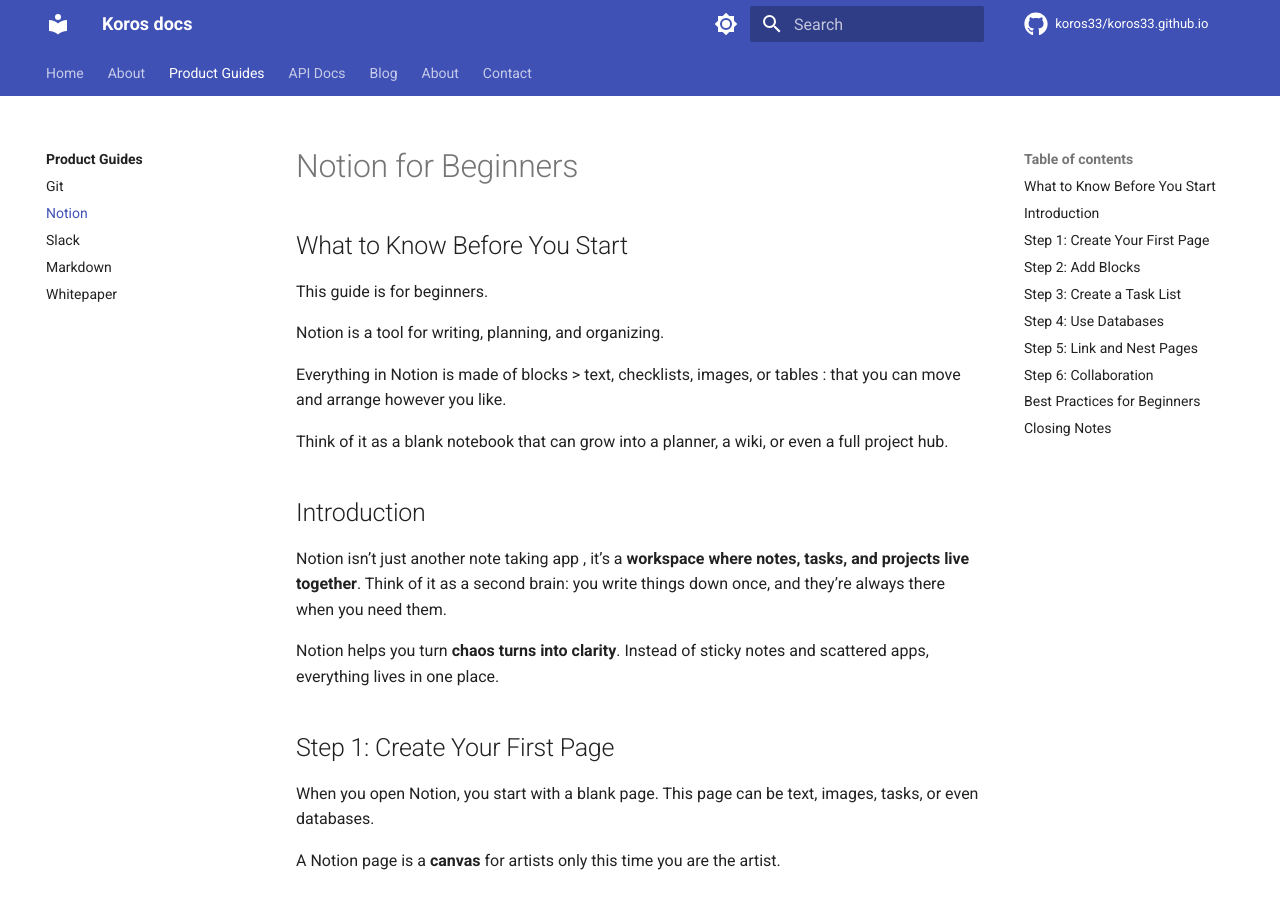
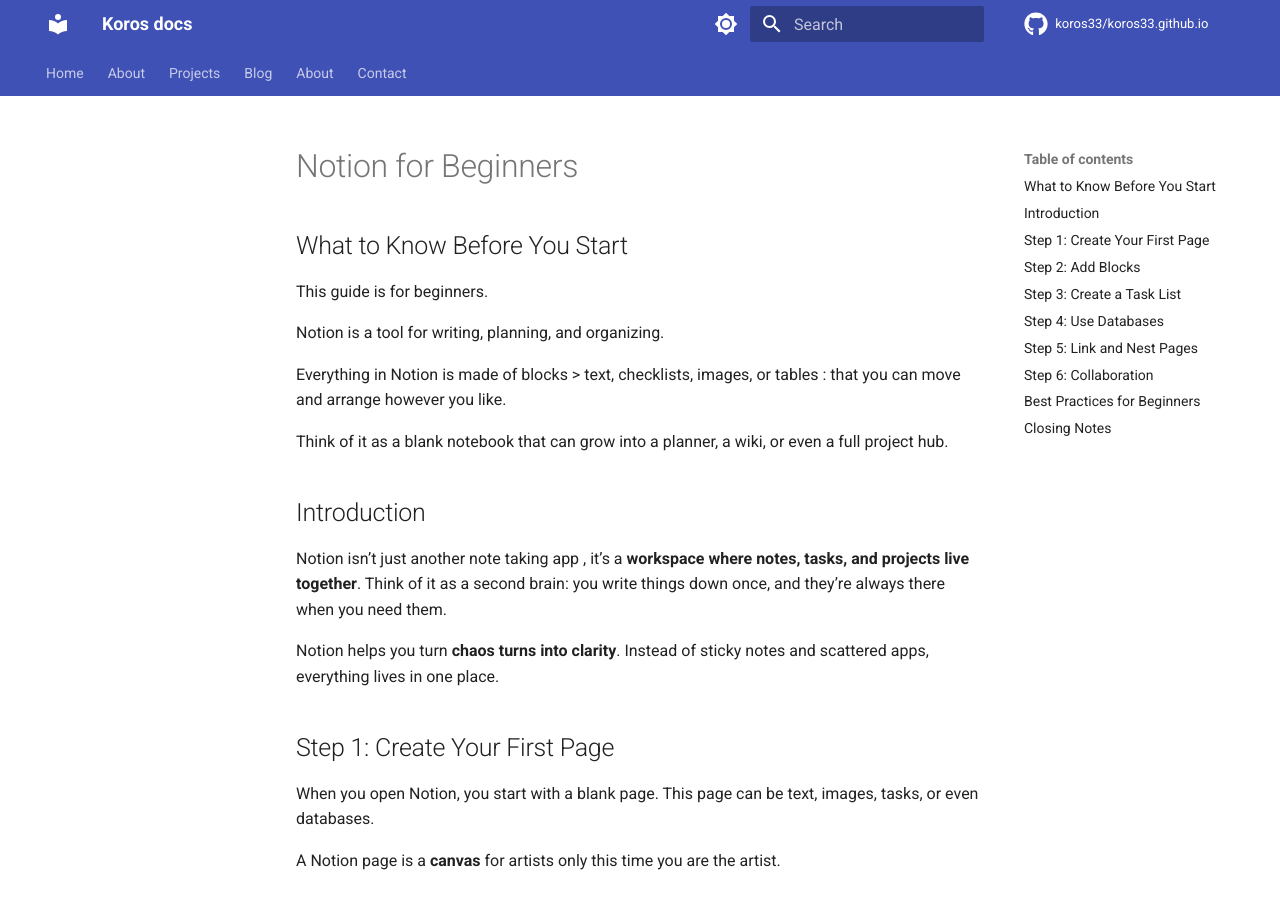
Before and after one commit to koros33/koros33.github.io, an MkDocs documentation site: the page built from docs/productguides/notion.md, in a window 1280 px wide and 900 px high. Built offline with MkDocs 1.6.1 and Material for MkDocs 9.7.7, drawn with Linux system fonts in a browser that asks for light colours; comment, search, counter and statistics services are not loaded; the version menu is left out; some of the changed lines change nothing that is shown.

Commit message:
Update mkdocs.yml

```diff
--- a/mkdocs.yml
+++ b/mkdocs.yml
@@ -100,27 +100,12 @@
 nav:
   - Home: index.md
   - About: about.md
-  - Product Guides:
-      - Overview: productguides/index.md
-      - Git: productguides/git.md
-      - Notion: productguides/notion.md
-      - Slack: productguides/slack.md
-      - Markdown: productguides/markdown.md
-      - Whitepaper: productguides/whitepaper.md
-  - API Docs:
-      - Home: apidocs/index.md
-      - Weather API:
-          - Home: apidocs/weatherapi/index.md
-          - Authentication: apidocs/weatherapi/authentication.md
-          - Current Weather: apidocs/weatherapi/currentweather.md
-          - Forecast: apidocs/weatherapi/forecast.md
-          - Errors: apidocs/weatherapi/errors.md
-      - Payments API:
-          - Home: apidocs/paymentsapi/index.md
-          - Authentication: apidocs/paymentsapi/authentication.md
-          - Create Payment: apidocs/paymentsapi/createpayment.md
-          - Payment Status: apidocs/paymentsapi/getstatus.md
-          - Errors: apidocs/paymentsapi/errors.md
+  - Projects:
+      - Home: projects/index.md
+      - IDS: projects/ids.md
+      - Windows Log Parser: projects/windows-log-parser.md
+      - Purple Team Zero and Cyber Purple Team: projects/purple-team-zero-cyber-purple-team.md
+      - Password Strength Checker: projects/password-strength-checker.md
   - Blog:
       - Home: blogs/index.md
       - How to Stay Safe Online in 2025: blogs/importanceofcyberwareness.md
```
